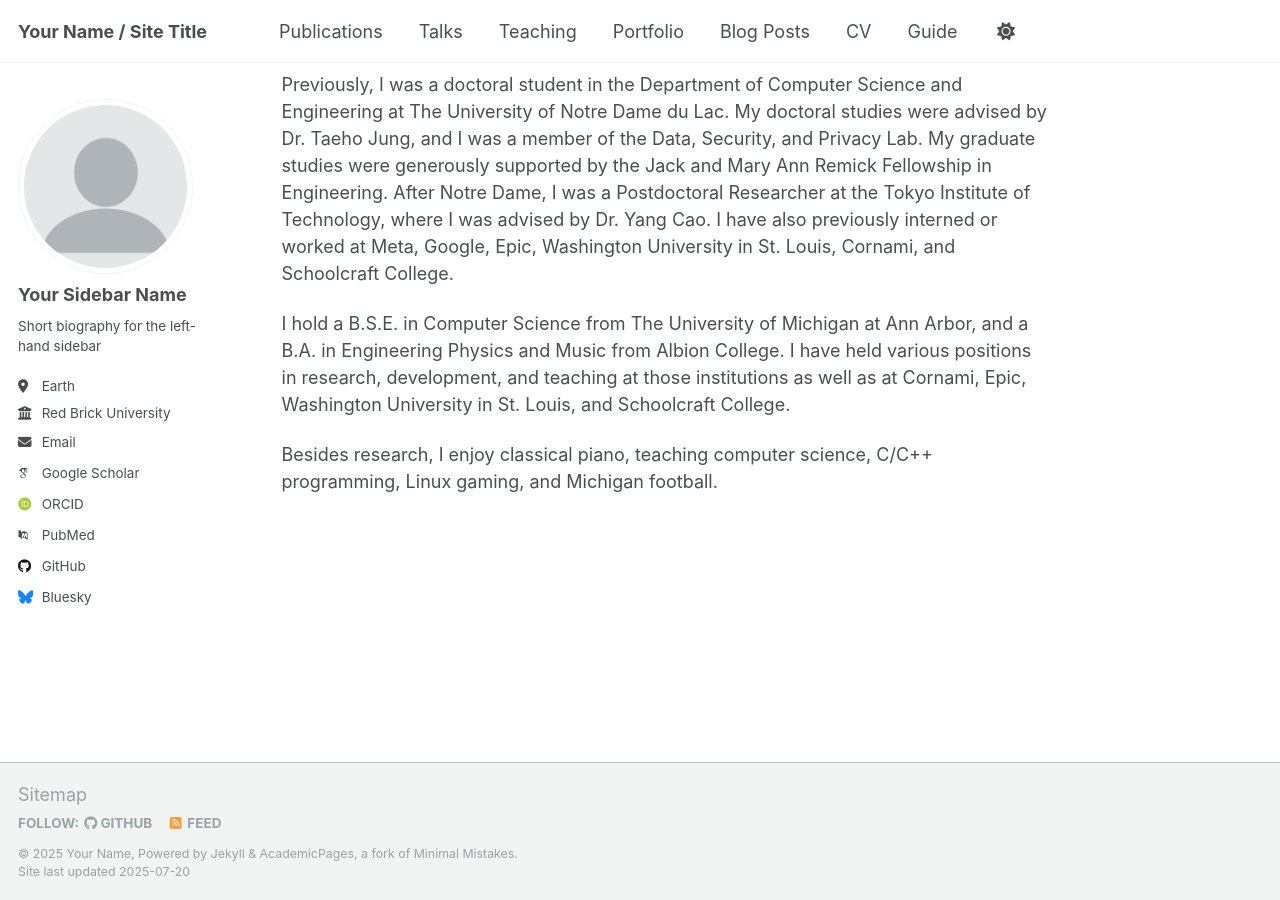
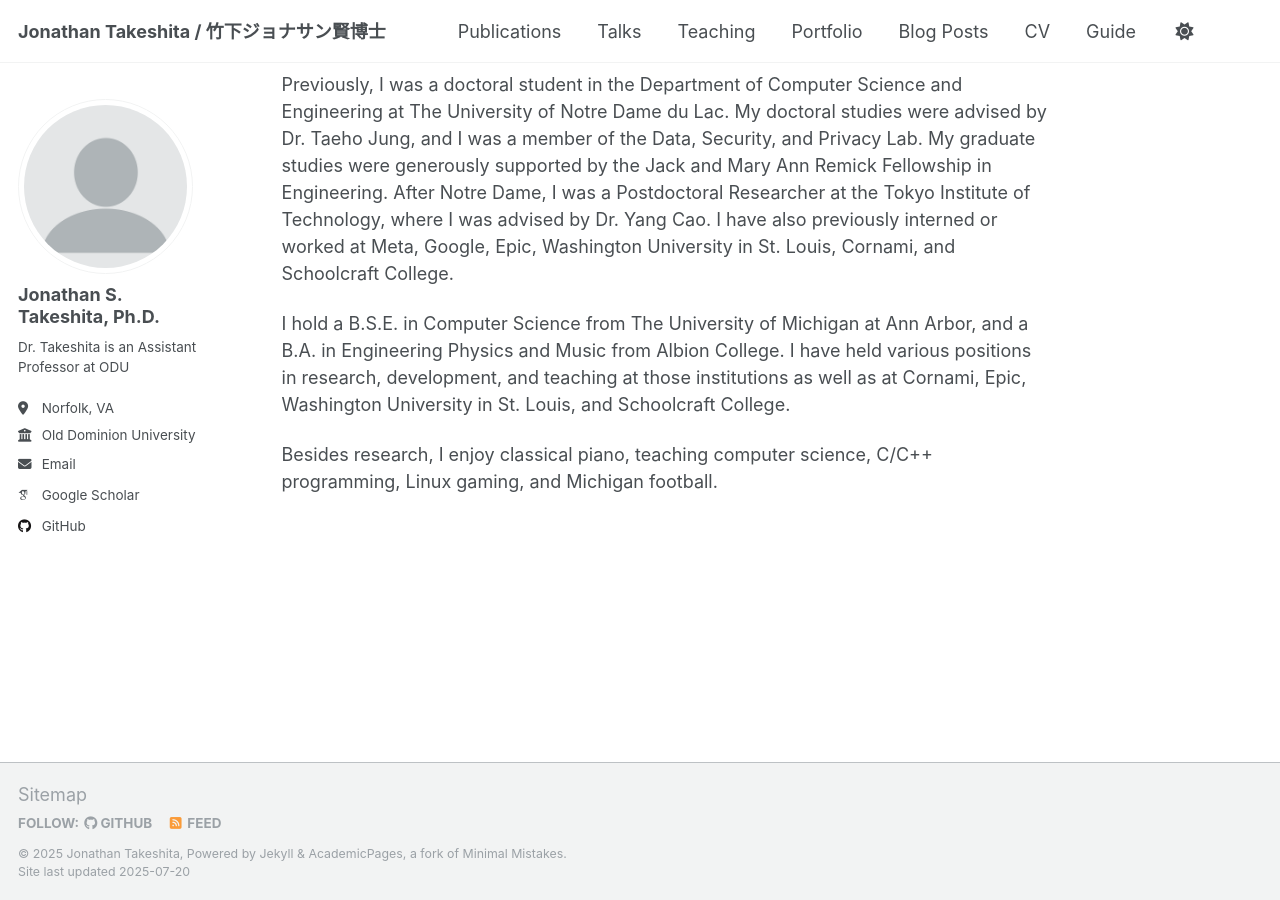
Before and after one commit to jtakeshi/jtakeshi.github.io, a Jekyll site: the page built from _pages/about.md, in a window 1280 px wide and 900 px high, scrolled down 520 px. Built offline with Jekyll 4.4.1, drawn with Linux system fonts in a browser that asks for light colours; some web fonts are replaced; a script that is not in the unit is left out.

Commit message:
Update _config.yml

```diff
--- a/_config.yml
+++ b/_config.yml
@@ -9,13 +9,13 @@
 # Basic Site Settings
 locale                   : "en-US"
 site_theme               : "default"
-title                    : "Your Name / Site Title"
+title                    : "Jonathan Takeshita / 竹下ジョナサン賢博士"
 title_separator          : "-"
-name                     : &name "Your Name"
-description              : &description "personal description"
-url                      : https://academicpages.github.io # the base hostname & protocol for your site e.g. "https://[your GitHub username].github.io" or if you already have some other page hosted on Github then use "https://[your GitHub username].github.io/[Your Repo Name]"
-baseurl                  : "" # the subpath of your site, e.g. "/blog"
-repository               : "academicpages/academicpages.github.io"
+name                     : &name "Jonathan Takeshita"
+description              : &description "Dr. Takeshita's academic website"
+url                      : https://jtakeshi.github.io # the base hostname & protocol for your site e.g. "https://[your GitHub username].github.io" or if you already have some other page hosted on Github then use "https://[your GitHub username].github.io/[Your Repo Name]"
+baseurl                  : "/about" # the subpath of your site, e.g. "/blog"
+repository               : "jtakeshi/jtakeshi.github.io"
 
 # Site Author - The following control what appear as part of the author content on the side bar.
 #               If a field is blank the icon and link will not appear, otherwise it will be shown.
@@ -23,22 +23,22 @@ repository               : "academicpages/academicpages.github.io"
 author:
   # Biographic information
   avatar           : "profile.png"
-  name             : "Your Sidebar Name"
+  name             : "Jonathan S. Takeshita, Ph.D."
   pronouns         : # example: "she/her"
-  bio              : "Short biography for the left-hand sidebar"
-  location         : "Earth"
-  employer         : "Red Brick University"
+  bio              : "Dr. Takeshita is an Assistant Professor at ODU"
+  location         : "Norfolk, VA"
+  employer         : "Old Dominion University"
   uri              : # URL
-  email            : "none@example.org"
+  email            : "prefix@odu.edu"
 
   # Academic websites
   academia         : # URL
   arxiv            : # URL - Update with the correct link to your profile
-  googlescholar    : "https://scholar.google.com/citations?user=PS_CX0AAAAAJ"
+  googlescholar    : "https://scholar.google.com/citations?user=l7O3XKcAAAAJ&hl=en"
   impactstory      : # URL
-  orcid            : "http://orcid.org/yourorcidurl"
+  orcid            :
   semantic         : # URL
-  pubmed           : "https://www.ncbi.nlm.nih.gov/pubmed/?term=john+snow"
+  pubmed           :
   researchgate     : # URL
   scopus           : # URL
 
@@ -46,13 +46,13 @@ author:
   bitbucket        : # Username - Update with your username on the site
   codepen          : # Username
   dribbble         : # Username
-  github           : "academicpages"
+  github           : "jtakeshi-nd"
   kaggle           : # Username
   stackoverflow    : # User number or user number and name (i.e., use "1" or "1/jeff-atwood")
 
   # Social media
   artstation       : # Username
-  bluesky          : "bsky.app" # Replace this with you Bluesky username
+  bluesky          :
   facebook         : # Username
   flickr           : # Username
   foursquare       : # Username
```
